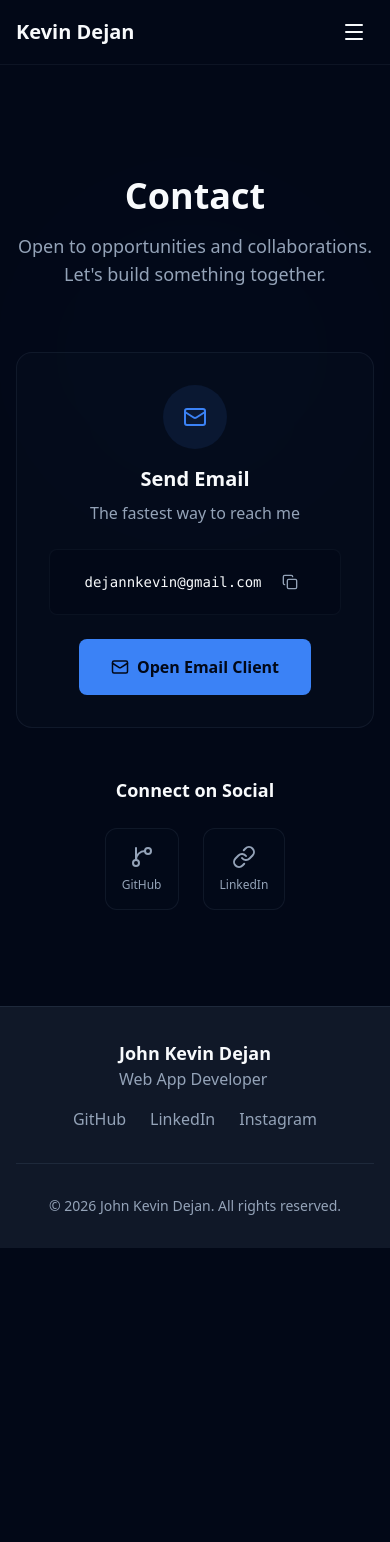
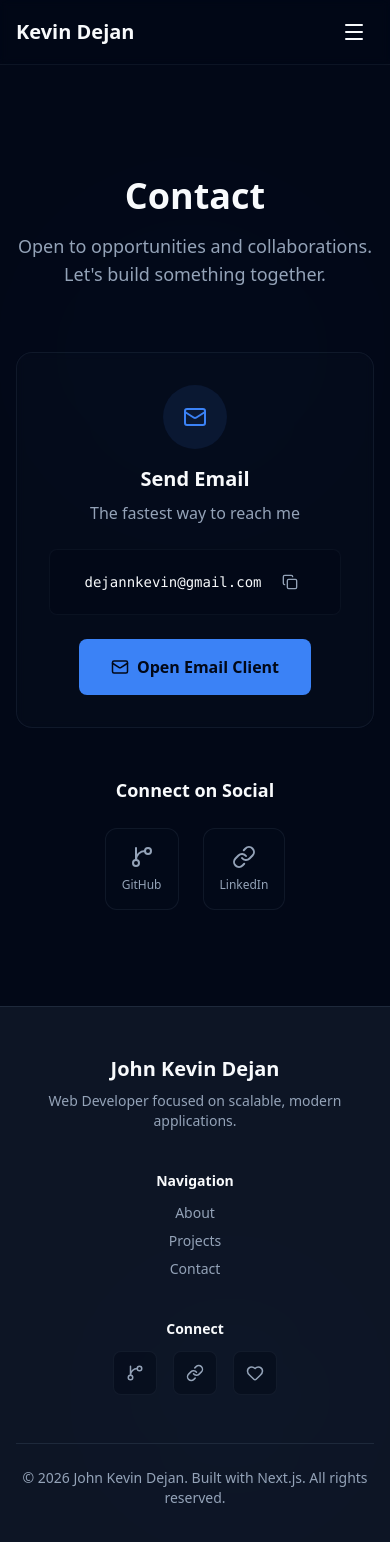
Before and after one commit to doodledoot444/pp-kevin, a Next.js app: page /contact in a window 390 px wide. Shown: the top 1542 px of the page. Before the commit the page ends 1248 px from the top, so only its background shows below. Built offline with nearby package versions, Linux system fonts and the light colour scheme.

Commit message:
User Enhancement

```diff
--- a/src/components/about-preview.tsx
+++ b/src/components/about-preview.tsx
@@ -3,49 +3,120 @@
 import { motion } from "framer-motion";
 import Image from "next/image";
 
-export default function AboutPreview() {
+import { memo } from "react";
+
+export default memo(function AboutPreview() {
+  const imageVariants = {
+    hidden: {
+      opacity: 0,
+      x: -40,
+      scale: 0.95,
+    },
+    visible: {
+      opacity: 1,
+      x: 0,
+      scale: 1,
+      transition: {
+        duration: 0.6,
+      },
+    },
+  };
+
+  const textVariants = {
+    hidden: {
+      opacity: 0,
+      x: 40,
+    },
+    visible: {
+      opacity: 1,
+      x: 0,
+      transition: {
+        duration: 0.6,
+        delay: 0.1,
+      },
+    },
+  };
+
   return (
     <section id="about" className="py-20 bg-muted/50">
       <div className="max-w-7xl mx-auto px-4 sm:px-6 lg:px-8">
+
         <div className="grid grid-cols-1 lg:grid-cols-2 gap-12 items-center">
+
+          {/* Image */}
           <motion.div
-            initial={{ opacity: 0, x: -20 }}
-            whileInView={{ opacity: 1, x: 0 }}
-            transition={{ duration: 0.6 }}
-            viewport={{ once: true }}
+            variants={imageVariants}
+            initial="hidden"
+            whileInView="visible"
+            viewport={{ once: true, margin: "-100px" }}
           >
-            <div className="aspect-square bg-muted rounded-lg overflow-hidden ring-2 ring-muted">
+            <div className="aspect-square bg-muted rounded-lg overflow-hidden ring-2 ring-muted group">
+              <motion.div
+                whileHover={{ scale: 1.05 }}
+                transition={{ duration: 0.3 }}
+                className="w-full h-full"
+              >
                 <Image
                   src="/projects/kevin.jpg"
                   alt="Kevin Dejan - Full Stack Developer"
                   width={400}
                   height={400}
+                  priority
                   className="w-full h-full object-cover"
                 />
+              </motion.div>
             </div>
           </motion.div>
+
+          {/* Text */}
           <motion.div
-            initial={{ opacity: 0, x: 20 }}
-            whileInView={{ opacity: 1, x: 0 }}
-            transition={{ duration: 0.6, delay: 0.2 }}
-            viewport={{ once: true }}
+            variants={textVariants}
+            initial="hidden"
+            whileInView="visible"
+            viewport={{ once: true, margin: "-100px" }}
           >
-            <h2 className="text-3xl font-bold text-foreground mb-6">About Me</h2>
-            <p className="text-muted-foreground mb-6">
+            <h2 className="text-3xl font-bold text-foreground mb-6">
+              About Me
+            </h2>
+
+            <p className="text-muted-foreground mb-6 leading-relaxed">
               I’m a full-stack developer focused on building reliable,
               user-centered web applications. I work primarily within modern
               JavaScript ecosystems, developing responsive frontends and structured
               backend systems that are designed to perform well in real-world use.
             </p>
+
             <ul className="space-y-2 text-muted-foreground">
-              <li>• Frontend: React, Next.js, Angular</li>
-              <li>• Backend: SQL, Express, MongoDB, PostgreSQL, Prisma, Supabase </li>
-              <li>• Hostinger, Vercel hosting, CI/CD</li>
-              <li>• Focus: Scalable architecture</li>
+              {[
+                "Frontend: React, Next.js, Angular",
+                "Backend: SQL, Express, MongoDB, PostgreSQL, Prisma, Supabase",
+                "Hosting: Vercel, Hostinger, CI/CD",
+                "Focus: Scalable architecture",
+              ].map((item, i) => (
+                <motion.li
+                  key={i}
+                  initial={{
+                    opacity: 0,
+                    x: 20,
+                  }}
+                  whileInView={{
+                    opacity: 1,
+                    x: 0,
+                  }}
+                  transition={{
+                    duration: 0.4,
+                    delay: 0.15 + i * 0.05,
+                  }}
+                  viewport={{ once: true }}
+                >
+                  • {item}
+                </motion.li>
+              ))}
             </ul>
           </motion.div>
+
         </div>
       </div>
     </section>
   );
-}
+});
--- a/src/components/about-section.tsx
+++ b/src/components/about-section.tsx
@@ -42,8 +42,10 @@ export default function AboutSection() {
   const contentRef = useRef<HTMLDivElement>(null);
 
   useEffect(() => {
-    // Scroll to top when component mounts (for navigation)
-    window.scrollTo({ top: 0, behavior: 'smooth' });
+    // Only scroll if not already near top to avoid jank
+    if (window.scrollY > 100) {
+      window.scrollTo({ top: 0, behavior: 'smooth' });
+    }
   }, []);
 
   return (
--- a/src/components/contact-cta.tsx
+++ b/src/components/contact-cta.tsx
@@ -19,36 +19,68 @@ export default function ContactCTA() {
     }
   };
 
-  useEffect(() => {
-    // Scroll to top when component mounts (for navigation)
-    window.scrollTo({ top: 0, behavior: 'smooth' });
-  }, []);
+  // Remove scroll-to-top side effect (this is bad UX inside a section)
+  // If you need it, it belongs in navigation logic, not here.
+
+  const sectionVariants = {
+    hidden: {
+      opacity: 0,
+      y: 30,
+    },
+    visible: {
+      opacity: 1,
+      y: 0,
+      transition: { duration: 0.6 },
+    },
+  };
+
+  const fadeUp = {
+    hidden: {
+      opacity: 0,
+      y: 20,
+    },
+    visible: (i = 0) => ({
+      opacity: 1,
+      y: 0,
+      transition: {
+        delay: 0.1 + i * 0.08,
+        duration: 0.45,
+      },
+    }),
+  };
 
   return (
     <motion.section
       id="contact"
       className="py-24 bg-background relative overflow-hidden scroll-mt-20"
       aria-labelledby="contact-heading"
-      initial={{ opacity: 0, y: 24 }}
-      animate={{ opacity: 1, y: 0 }}
-      transition={{ duration: 0.6, ease: "easeOut" }}
+      variants={sectionVariants}
+      initial="hidden"
+      whileInView="visible"
+      viewport={{ once: true, margin: "-100px" }}
     >
-      {/* Subtle background accent */}
-      <div className="absolute inset-0 pointer-events-none overflow-hidden">
-        <div className="absolute top-20 left-0 w-96 h-96 bg-primary/5 rounded-full blur-3xl opacity-20"></div>
-      </div>
+      {/* Background Accent (animated subtly) */}
+      <motion.div
+        aria-hidden
+        className="absolute inset-0 pointer-events-none"
+        initial={{ opacity: 0 }}
+        whileInView={{ opacity: 1 }}
+        transition={{ duration: 1 }}
+      >
+        <div className="absolute top-20 left-0 w-96 h-96 bg-primary/5 rounded-full blur-3xl opacity-20" />
+      </motion.div>
 
       <div className="max-w-4xl mx-auto px-4 sm:px-6 lg:px-8 relative z-10">
+
         {/* Header */}
         <motion.div
           className="text-center mb-16"
-          initial={{ opacity: 0, y: 16 }}
-          animate={{ opacity: 1, y: 0 }}
-          transition={{ duration: 0.45, ease: "easeOut" }}
+          variants={fadeUp}
+          custom={0}
         >
           <h2
             id="contact-heading"
-            className="text-4xl sm:text-5xl lg:text-5xl font-bold text-foreground mb-4"
+            className="text-4xl sm:text-5xl font-bold text-foreground mb-4"
           >
             Contact
           </h2>
@@ -58,14 +90,15 @@ export default function ContactCTA() {
         </motion.div>
 
         <div className="max-w-2xl mx-auto">
-          {/* Primary Contact - Email */}
+
+          {/* Email Card */}
           <motion.div
             className="mb-12"
-            initial={{ opacity: 0, y: 16 }}
-            animate={{ opacity: 1, y: 0 }}
-            transition={{ duration: 0.45, ease: "easeOut" }}
+            variants={fadeUp}
+            custom={1}
           >
-            <div className="bg-muted/10 border border-border/50 rounded-2xl p-8 text-center">
+            <div className="bg-muted/10 border border-border/50 rounded-2xl p-8 text-center backdrop-blur-sm">
+
               <div className="mb-6">
                 <div className="inline-flex items-center justify-center w-16 h-16 bg-primary/10 rounded-full mb-4">
                   <Mail size={24} className="text-primary" />
@@ -83,13 +116,12 @@ export default function ContactCTA() {
                 <code className="text-sm text-foreground font-mono">
                   {email}
                 </code>
+
                 <motion.button
                   onClick={copyToClipboard}
-                  whileHover={{ scale: 1.05 }}
+                  whileHover={{ scale: 1.08 }}
                   whileTap={{ scale: 0.95 }}
-                  transition={{ duration: 0.2 }}
                   className="p-2 rounded-md hover:bg-muted/20 transition-colors"
-                  aria-label="Copy email address"
                 >
                   {copied ? (
                     <Check size={16} className="text-green-500" />
@@ -99,13 +131,12 @@ export default function ContactCTA() {
                 </motion.button>
               </div>
 
-              {/* Email Button */}
+              {/* CTA Button */}
               <motion.a
                 href={`mailto:${email}`}
-                whileHover={{ scale: 1.02 }}
-                whileTap={{ scale: 0.98 }}
-                transition={{ duration: 0.2, type: "spring", stiffness: 200, damping: 20 }}
-                className="inline-flex items-center justify-center px-8 py-4 bg-primary text-primary-foreground font-semibold rounded-lg hover:bg-primary/90 transition-colors focus:outline-none focus:ring-2 focus:ring-primary focus:ring-offset-2 focus:ring-offset-background"
+                whileHover={{ scale: 1.03 }}
+                whileTap={{ scale: 0.97 }}
+                className="inline-flex items-center justify-center px-8 py-4 bg-primary text-primary-foreground font-semibold rounded-lg hover:bg-primary/90 transition-colors"
               >
                 <Mail size={18} className="mr-2" />
                 Open Email Client
@@ -116,47 +147,46 @@ export default function ContactCTA() {
           {/* Social Links */}
           <motion.div
             className="text-center"
-            initial={{ opacity: 0, y: 16 }}
-            animate={{ opacity: 1, y: 0 }}
-            transition={{ duration: 0.45, ease: "easeOut" }}
+            variants={fadeUp}
+            custom={2}
           >
             <h3 className="text-lg font-semibold text-foreground mb-6">
               Connect on Social
             </h3>
+
             <div className="flex justify-center gap-6">
+              {[
+                {
+                  href: "https://github.com/veksimage",
+                  icon: GitBranch,
+                  label: "GitHub",
+                },
+                {
+                  href: "https://www.linkedin.com/in/kevin-dejan-108ba1223/",
+                  icon: Link,
+                  label: "LinkedIn",
+                },
+              ].map(({ href, icon: Icon, label }, i) => (
                 <motion.a
-                href="https://github.com/veksimage"
+                  key={label}
+                  href={href}
                   target="_blank"
                   rel="noopener noreferrer"
-                whileHover={{ y: -3, scale: 1.05 }}
+                  whileHover={{ y: -4, scale: 1.05 }}
                   whileTap={{ scale: 0.95 }}
-                transition={{ duration: 0.2, type: "spring", stiffness: 300, damping: 20 }}
-                className="group flex flex-col items-center gap-2 p-4 rounded-xl border border-border/50 bg-muted/5 hover:bg-muted/10 hover:border-primary/30 transition-all duration-200"
-                aria-label="Visit GitHub profile"
+                  variants={fadeUp}
+                  custom={3 + i}
+                  className="group flex flex-col items-center gap-2 p-4 rounded-xl border border-border/50 bg-muted/5 hover:bg-muted/10 hover:border-primary/30 transition-all"
                 >
-                <GitBranch size={24} className="text-muted-foreground group-hover:text-primary transition-colors" />
-                <span className="text-xs text-muted-foreground group-hover:text-foreground transition-colors">
-                  GitHub
+                  <Icon className="text-muted-foreground group-hover:text-primary transition-colors" />
+                  <span className="text-xs text-muted-foreground group-hover:text-foreground">
+                    {label}
                   </span>
                 </motion.a>
-
-              <motion.a
-                href="https://www.linkedin.com/in/kevin-dejan-108ba1223/?skipRedirect=true"
-                target="_blank"
-                rel="noopener noreferrer"
-                whileHover={{ y: -3, scale: 1.05 }}
-                whileTap={{ scale: 0.95 }}
-                transition={{ duration: 0.2, type: "spring", stiffness: 300, damping: 20 }}
-                className="group flex flex-col items-center gap-2 p-4 rounded-xl border border-border/50 bg-muted/5 hover:bg-muted/10 hover:border-primary/30 transition-all duration-200"
-                aria-label="Visit LinkedIn profile"
-              >
-                <Link size={24} className="text-muted-foreground group-hover:text-primary transition-colors" />
-                <span className="text-xs text-muted-foreground group-hover:text-foreground transition-colors">
-                  LinkedIn
-                </span>
-              </motion.a>
+              ))}
             </div>
           </motion.div>
+
         </div>
       </div>
     </motion.section>
--- a/src/components/featured-projects.tsx
+++ b/src/components/featured-projects.tsx
@@ -1,39 +1,68 @@
 "use client";
 
-import { motion, Variants } from "framer-motion";
+import { memo } from "react";
+import { motion } from "framer-motion";
 import { FEATURED_PROJECTS } from "@/lib/projects";
 import ProjectCard from "@/components/project-card";
 
-const cardItemVariants: Variants = {
-  hidden: { opacity: 0, y: 20 },
+export default memo(function FeaturedProjects() {
+
+  // Container stagger
+  const containerVariants = {
+    hidden: {},
+    visible: {
+      transition: {
+        staggerChildren: 0.08,
+      },
+    },
+  };
+
+  // Section fade-in (top-level)
+  const sectionVariants = {
+    hidden: {
+      opacity: 0,
+      y: 30,
+    },
     visible: {
       opacity: 1,
       y: 0,
       transition: {
-      duration: 0.35,
-      ease: [0.22, 1, 0.36, 1],
+        duration: 0.6,
       },
     },
   };
 
-export default function FeaturedProjects() {
+  // Card pop-up
+  const cardVariants = {
+    hidden: {
+      opacity: 0,
+      scale: 0.92,
+      y: 20,
+    },
+    visible: {
+      opacity: 1,
+      scale: 1,
+      y: 0,
+      transition: {
+        duration: 0.4,
+      },
+    },
+  };
+
   return (
     <motion.section
       id="projects"
       className="py-24 bg-background scroll-mt-20"
       aria-labelledby="projects-heading"
-      initial={{ opacity: 0, y: 24 }}
-      animate={{ opacity: 1, y: 0 }}
-      transition={{ duration: 0.6, ease: "easeOut" }}
+      variants={sectionVariants}
+      initial="hidden"
+      whileInView="visible"
+      viewport={{ once: true, margin: "-100px" }}
     >
       <div className="max-w-7xl mx-auto px-4 sm:px-6 lg:px-8">
-        {/* Section Header */}
-        <motion.div
-          className="mb-16 text-center"
-          initial={{ opacity: 0, y: 24 }}
-          animate={{ opacity: 1, y: 0 }}
-          transition={{ duration: 0.45, ease: "easeOut" }}
-        >
+
+        {/* Header */}
+        <div className="mb-16 text-center">
           <h2
             id="projects-heading"
             className="text-4xl sm:text-5xl font-bold text-foreground mb-4"
@@ -43,31 +72,32 @@ export default function FeaturedProjects() {
           <p className="text-lg text-muted-foreground max-w-2xl mx-auto leading-relaxed">
             A selection of projects that demonstrate my skills in web application development.
           </p>
-        </motion.div>
+        </div>
 
-        {/* Projects Grid */}
-        <div className="grid grid-cols-1 md:grid-cols-2 lg:grid-cols-3 gap-6 lg:gap-8">
+        {/* Animated Grid */}
+        <motion.div
+          variants={containerVariants}
+          className="grid grid-cols-1 md:grid-cols-2 lg:grid-cols-3 gap-6 lg:gap-8"
+        >
           {FEATURED_PROJECTS.map((project, index) => (
             <motion.div
               key={project.id}
-              initial="hidden"
-              animate="visible"
-              variants={cardItemVariants}
+              variants={cardVariants}
+              whileHover={{
+                y: -6,
+                scale: 1.02,
+                transition: { duration: 0.2 },
+              }}
+              className="will-change-transform"
             >
               <ProjectCard project={project} index={index} />
             </motion.div>
           ))}
-        </div>
+        </motion.div>
 
-        {/* Bottom CTA */}
-        <motion.div
-          initial={{ opacity: 0, y: 20 }}
-          animate={{ opacity: 1, y: 0 }}
-          transition={{ duration: 0.35, delay: 0.12 }}
-          className="text-center mt-16"
-        >
-        </motion.div>
+        {/* CTA */}
+        <div className="text-center mt-16" />
       </div>
     </motion.section>
   );
-}
+});
--- a/src/components/footer.tsx
+++ b/src/components/footer.tsx
@@ -1,29 +1,140 @@
+"use client";
+
+import { motion } from 'framer-motion';
+import { GitBranch, Link as LinkIcon, Heart } from 'lucide-react';
+
 export default function Footer() {
+  const fadeUp = {
+    hidden: { opacity: 0, y: 20 },
+    visible: (i = 0) => ({
+      opacity: 1,
+      y: 0,
+      transition: {
+        delay: i * 0.08,
+        duration: 0.4,
+      },
+    }),
+  };
+
   return (
-    <footer className="bg-muted/50 border-t border-border">
-      <div className="max-w-7xl mx-auto px-4 sm:px-6 lg:px-8 py-8">
-        <div className="flex flex-col md:flex-row justify-between items-center">
-          <div className="mb-4 md:mb-0">
-            <h3 className="text-lg font-semibold text-foreground">John Kevin Dejan</h3>
-            <p className="text-muted-foreground">Web App Developer</p>
-          </div>
-          <div className="flex space-x-6">
-            <a href="https://github.com/veksimage" className="text-muted-foreground hover:text-foreground transition-colors">
-              GitHub
-            </a>
-            <a href="https://www.linkedin.com/in/kevin-dejan-108ba1223/?skipRedirect=true" className="text-muted-foreground hover:text-foreground transition-colors">
-              LinkedIn
-            </a>
-            <a href="https://www.instagram.com/kevinforya_/" className="text-muted-foreground hover:text-foreground transition-colors">
-              Instagram
-            </a>
-          </div>
+    <footer className="bg-muted/40 border-t border-border relative overflow-hidden">
+
+      {/* subtle background accent */}
+      <div className="absolute inset-0 pointer-events-none">
+        <div className="absolute bottom-0 right-0 w-80 h-80 bg-primary/5 rounded-full blur-3xl opacity-20" />
+      </div>
+
+      <div className="max-w-7xl mx-auto px-4 sm:px-6 lg:px-8 py-12 relative z-10">
+
+        {/* Top Section */}
+        <div className="grid grid-cols-1 md:grid-cols-3 gap-10 text-center md:text-left">
+
+          {/* Brand */}
+          <motion.div
+            variants={fadeUp}
+            initial="hidden"
+            whileInView="visible"
+            viewport={{ once: true }}
+            custom={0}
+          >
+            <h3 className="text-xl font-semibold text-foreground mb-2">
+              John Kevin Dejan
+            </h3>
+            <p className="text-muted-foreground text-sm">
+              Web Developer focused on scalable, modern applications.
+            </p>
+          </motion.div>
+
+          {/* Navigation */}
+          <motion.div
+            variants={fadeUp}
+            initial="hidden"
+            whileInView="visible"
+            viewport={{ once: true }}
+            custom={1}
+          >
+            <h4 className="text-sm font-semibold text-foreground mb-3">
+              Navigation
+            </h4>
+            <ul className="space-y-2 text-sm text-muted-foreground">
+              {[
+                { label: "About", href: "#about" },
+                { label: "Projects", href: "#projects" },
+                { label: "Contact", href: "#contact" },
+              ].map((item) => (
+                <li key={item.label}>
+                  <a
+                    href={item.href}
+                    className="hover:text-foreground transition-colors"
+                  >
+                    {item.label}
+                  </a>
+                </li>
+              ))}
+            </ul>
+          </motion.div>
+
+          {/* Social */}
+          <motion.div
+            variants={fadeUp}
+            initial="hidden"
+            whileInView="visible"
+            viewport={{ once: true }}
+            custom={2}
+          >
+            <h4 className="text-sm font-semibold text-foreground mb-3">
+              Connect
+            </h4>
+
+            <div className="flex justify-center md:justify-start gap-4">
+              {[
+                {
+                  href: "https://github.com/veksimage",
+                  icon: GitBranch,
+                  label: "GitHub",
+                },
+                {
+                  href: "https://www.linkedin.com/in/kevin-dejan-108ba1223/",
+                  icon: LinkIcon,
+                  label: "LinkedIn",
+                },
+                {
+                  href: "https://www.instagram.com/kevinforya_/",
+                  icon: Heart,
+                  label: "Instagram",
+                },
+              ].map(({ href, icon: Icon, label }) => (
+                <motion.a
+                  key={label}
+                  href={href}
+                  target="_blank"
+                  rel="noopener noreferrer"
+                  whileHover={{ y: -3, scale: 1.05 }}
+                  whileTap={{ scale: 0.95 }}
+                  className="p-3 rounded-lg border border-border/50 bg-background/50 hover:bg-muted/20 transition-all"
+                  aria-label={label}
+                >
+                  <Icon size={18} className="text-muted-foreground hover:text-foreground transition-colors" />
+                </motion.a>
+              ))}
+            </div>
+          </motion.div>
         </div>
-        <div className="mt-8 pt-8 border-t border-border text-center">
+
+        {/* Bottom Section */}
+        <motion.div
+          variants={fadeUp}
+          initial="hidden"
+          whileInView="visible"
+          viewport={{ once: true }}
+          custom={3}
+          className="mt-12 pt-6 border-t border-border text-center"
+        >
           <p className="text-muted-foreground text-sm">
-            © 2026 John Kevin Dejan. All rights reserved.
+            © 2026 John Kevin Dejan. Built with Next.js. All rights reserved.
           </p>
-        </div>
+        </motion.div>
+
       </div>
     </footer>
   );
--- a/src/components/tech-stack.tsx
+++ b/src/components/tech-stack.tsx
@@ -1,48 +1,85 @@
 "use client";
 
-import { motion } from "framer-motion";
+import { memo } from "react";
+import { motion } from 'framer-motion';
 
 const technologies = [
-  "React", "Next.js", "Angular", "TypeScript", "Node.js", "PostgreSQL", "SQLServer", "Prisma", "Supabase"
+  "React", "Next.js", "Angular", "TypeScript",
+  "Node.js", "PostgreSQL", "SQLServer", "Prisma", "Supabase"
 ];
 
-export default function TechStack() {
+const containerVariants = {
+  hidden: {},
+  visible: {
+    transition: {
+      staggerChildren: 0.06,
+    },
+  },
+};
+
+const itemVariants = {
+  hidden: {
+    opacity: 0,
+    scale: 0.8,
+  },
+  visible: {
+    opacity: 1,
+    scale: 1,
+    transition: {
+      duration: 0.35,
+    },
+  },
+};
+
+export default memo(function TechStack() {
   return (
     <section className="py-20 bg-muted/50">
       <div className="max-w-7xl mx-auto px-4 sm:px-6 lg:px-8">
-        <motion.div
-          initial={{ opacity: 0, y: 20 }}
-          whileInView={{ opacity: 1, y: 0 }}
-          transition={{ duration: 0.6 }}
-          viewport={{ once: true }}
-          className="text-center mb-12"
-        >
-          <h2 className="text-3xl font-bold text-foreground mb-4">Tech Stack</h2>
+
+        {/* Header */}
+        <div className="text-center mb-12">
+          <h2 className="text-3xl font-bold text-foreground mb-4">
+            Tech Stack
+          </h2>
           <p className="text-muted-foreground max-w-2xl mx-auto">
             Technologies I work with to build robust and scalable solutions
           </p>
-        </motion.div>
+        </div>
+
+        {/* Pop-up Animation Container */}
         <motion.div
-          initial={{ opacity: 0 }}
-          whileInView={{ opacity: 1 }}
-          transition={{ duration: 0.6, delay: 0.2 }}
-          viewport={{ once: true }}
+          variants={containerVariants}
+          initial="hidden"
+          animate="visible"
           className="flex flex-wrap justify-center gap-4"
         >
-          {technologies.map((tech, index) => (
+          {technologies.map((tech) => (
             <motion.span
               key={tech}
-              initial={{ opacity: 0, scale: 0.8 }}
-              whileInView={{ opacity: 1, scale: 1 }}
-              transition={{ duration: 0.4, delay: index * 0.1 }}
-              viewport={{ once: true }}
-              className="px-4 py-2 bg-background border border-border rounded-full text-sm font-medium text-foreground hover:bg-accent transition-colors"
+              variants={itemVariants}
+              whileHover={{
+                scale: 1.1,
+                transition: { duration: 0.2 },
+              }}
+              className="
+                px-4 py-2
+                bg-background
+                border border-border
+                rounded-full
+                text-sm font-medium
+                text-foreground
+                transition-all
+                duration-200
+                hover:bg-accent
+                hover:border-primary
+              "
             >
               {tech}
             </motion.span>
           ))}
         </motion.div>
+
       </div>
     </section>
   );
-}
+});
```
Also changed, not shown: src/components/navbar.tsx (+6 -17 lines), src/components/project-card.tsx (+26 -6 lines), src/components/skills.tsx (+15 -32 lines). Lines whose indentation alone changed are shown as unchanged.
